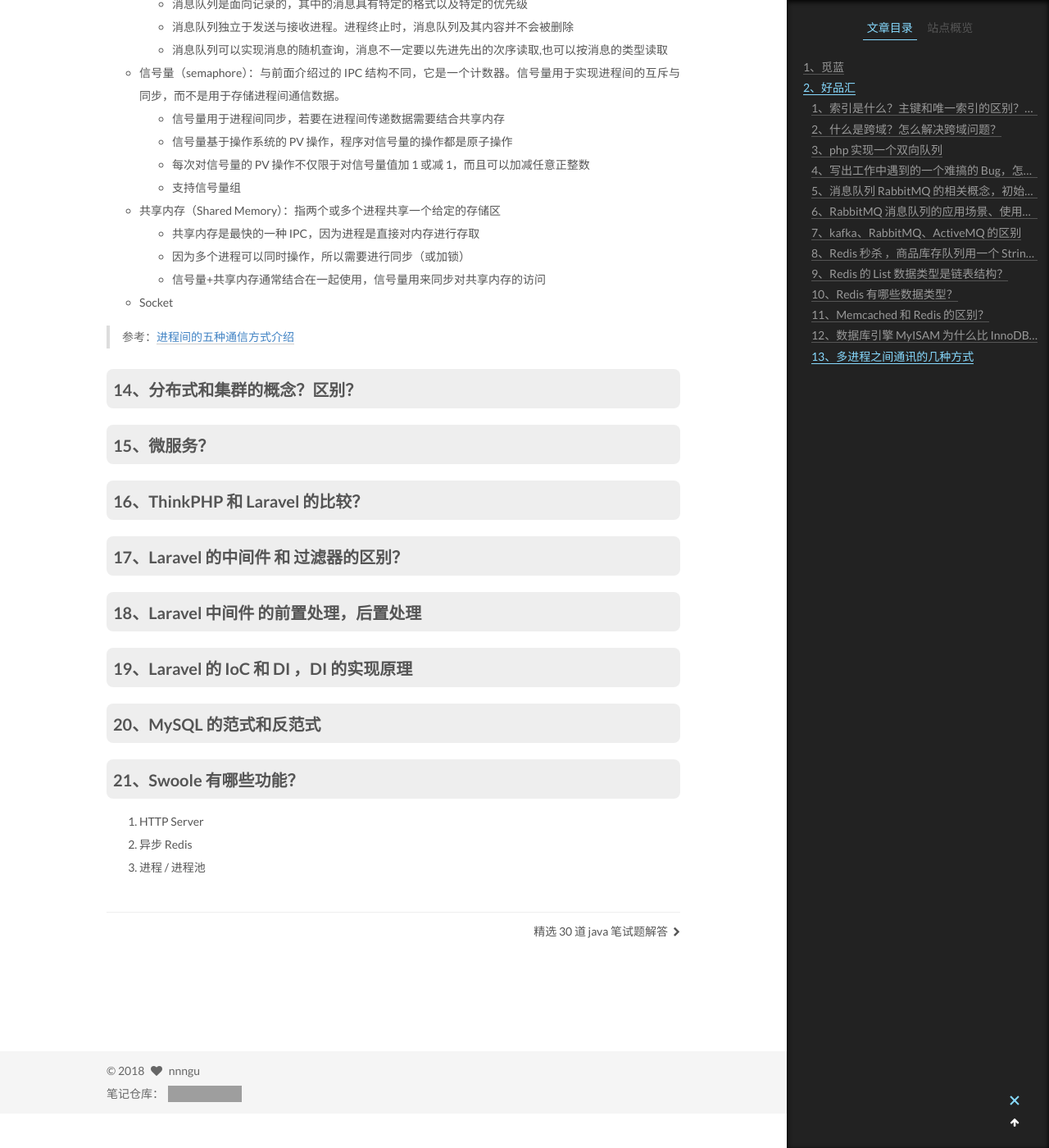
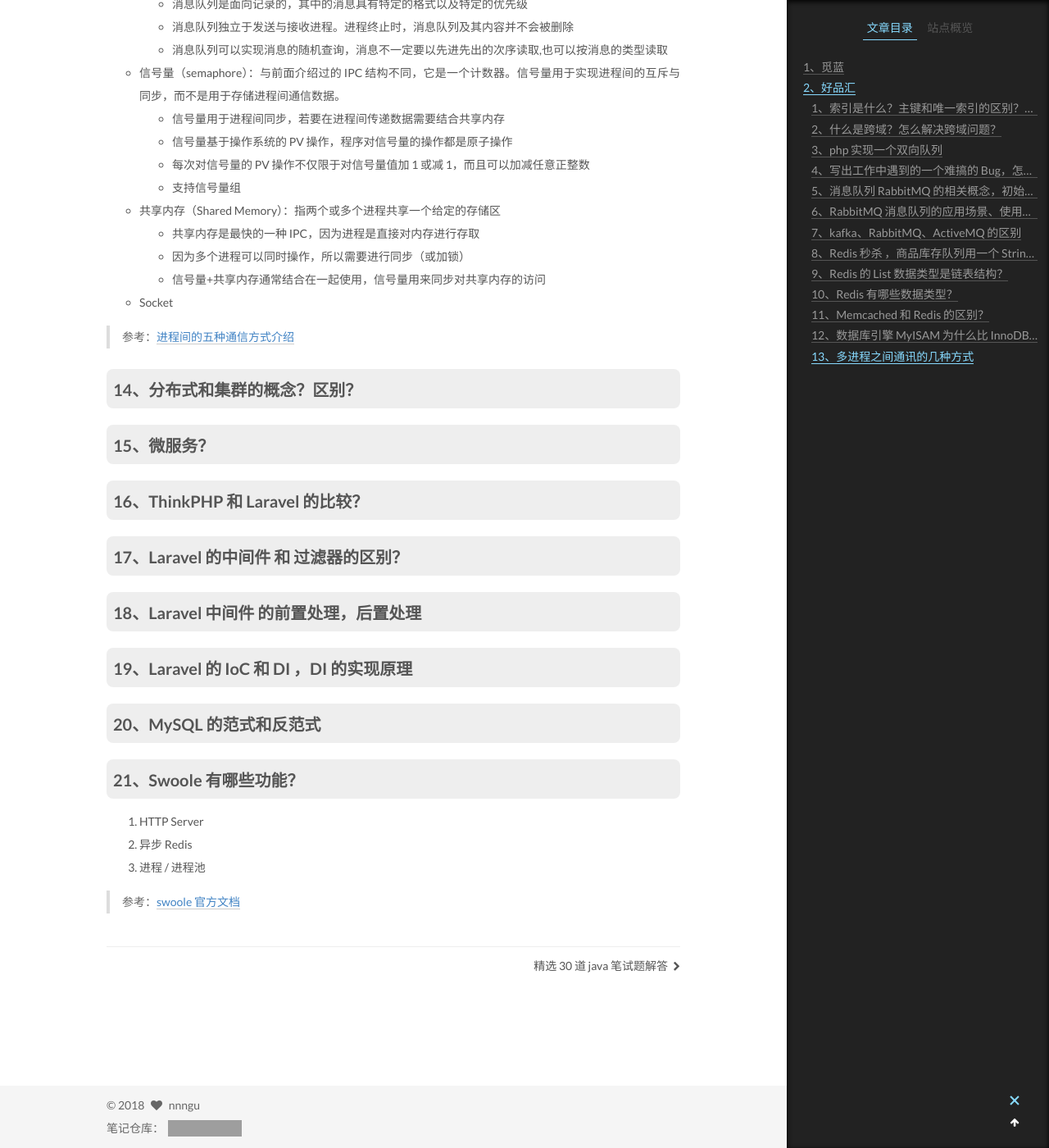
Before and after one commit to nnngu/LearningNotes, a Jekyll site: the page built from _posts/2018-06-05-PHP 面试题收集.md, in a window 1280 px wide and 1400 px high, scrolled down 10240 px. Shown: the whole window at 82% size. Built offline with Jekyll 4.4.1, drawn with Linux system fonts in a browser that asks for light colours; grey boxes are pictures that could not be loaded.

Commit message:
修改文件: _posts/2018-06-05-PHP 面试题收集.md

```diff
--- a/_posts/2018-06-05-PHP 面试题收集.md
+++ b/_posts/2018-06-05-PHP 面试题收集.md
@@ -397,3 +397,5 @@ Redis的操作之所以是原子性的，是因为Redis是单线程的。
 1. HTTP Server
 2. 异步 Redis
 3. 进程 / 进程池
+
+>参考：[swoole 官方文档](https://wiki.swoole.com/)
```
